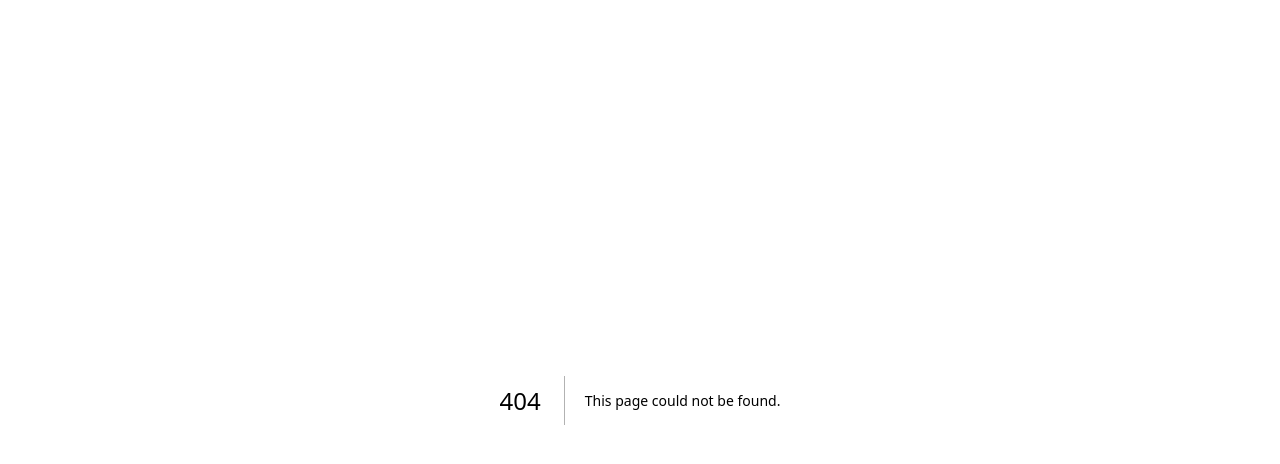
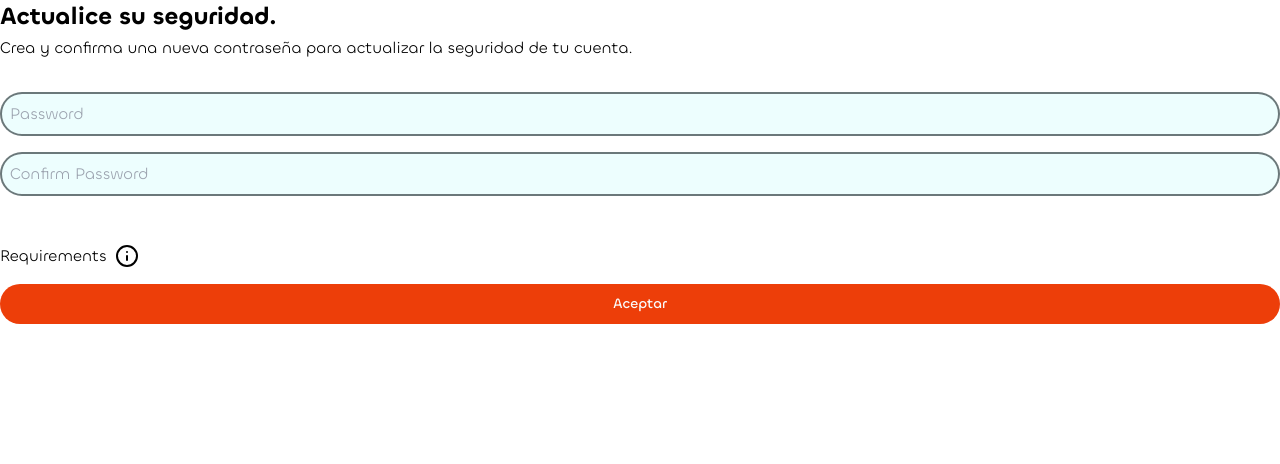
Before and after one commit to ziiizar/seguros, a Next.js app: page /new-password in a window 1280 px wide. Before the commit this address had no page. Shown: the top 464 px of the page. Built offline with nearby package versions, Linux system fonts and the light colour scheme; no server answers.

Commit message:
fixed middleware

```diff
--- /dev/null
+++ b/app/(auth)/confirm-email/page.tsx
@@ -0,0 +1,12 @@
+import React from "react";
+
+const ConfirmEmailPage = () => {
+  return (
+    <div className="">
+      <p>An email has been send to you. Go and confirm</p>
+
+    </div>
+  );
+};
+
+export default ConfirmEmailPage;
--- /dev/null
+++ b/app/(auth)/new-password/page.tsx
@@ -0,0 +1,18 @@
+import NewPasswordForm from '@/components/auth/NewPasswordForm'
+
+const page = async ({searchParams}: {searchParams: Promise<{token: string}>}) => {
+  const {token} = await searchParams
+  return (
+    <div className="flex flex-col gap-6">
+      <div className="flex flex-col gap-8">
+        <section className="flex flex-col gap-1">
+          <h2 className="text-2xl font-semibold">Actualice su seguridad.</h2>
+          <p>Crea y confirma una nueva contraseña para actualizar la seguridad de tu cuenta.</p>
+        </section>
+        <NewPasswordForm token={token} />
+      </div>
+      </div>
+  )
+}
+
+export default page
--- a/components/Admin/LogOutDialog.tsx
+++ b/components/Admin/LogOutDialog.tsx
@@ -5,6 +5,7 @@ import {
   DialogContent,
   DialogFooter,
   DialogHeader,
+  DialogTitle,
 } from "../ui/dialog";
 import { DialogTrigger } from "@radix-ui/react-dialog";
 import { Button } from "../ui/Button";
@@ -20,7 +21,9 @@ const LogOutDialog = () => {
         <LogOut></LogOut> <span>Log out</span>
       </DialogTrigger>
       <DialogContent>
-        <DialogHeader>Log out</DialogHeader>
+        <DialogHeader>
+        <DialogTitle>Log out</DialogTitle>
+          </DialogHeader>
         <div className="flex flex-col gap-4">
           <h1>Are you sure you want to log out?</h1>
         </div>
--- a/components/auth/NewPasswordForm.tsx
+++ b/components/auth/NewPasswordForm.tsx
@@ -1,34 +1,112 @@
 "use client";
-import {Button} from "../ui/Button";
-import Link from "next/link";
+import { useForm } from "react-hook-form";
+import { TSNewPasswordSchema } from "@/actions/auth/newPassword/schema";
+import { newPassword } from "@/actions/auth/newPassword/action";
+import { useAction } from "@/hooks/use-action";
+import { toast } from "sonner";
+import { Button } from "@/components/ui/Button";
+import { useRouter } from "next/navigation";
 import { routes } from "@/constants/routes";
+import {
+  Tooltip,
+  TooltipContent,
+  TooltipProvider,
+  TooltipTrigger,
+} from "../ui/tooltip";
+import { Info } from "lucide-react";
 
-const NewPasswordForm = ({token}: {token: string}) => {
+const NewPasswordForm = ({ token }: { token: string }) => {
+  const router = useRouter();
 
-console.log(token)
+  const { execute, isLoading } = useAction(newPassword, {
+    onSuccess(data, message) {
+      toast.success(message);
+      router.push(routes.login);
+    },
+    onError(error) {
+      toast.error(error);
+    },
+  });
 
+  const {
+    register,
+    handleSubmit,
+    setValue,
+    formState: { errors, isSubmitted },
+  } = useForm<TSNewPasswordSchema>({
+    defaultValues: {
+      password: "",
+      confirmPassword: "",
+      token,
+    },
+  });
+
+  setValue("token", token);
+
+  const onSubmit = async (data: TSNewPasswordSchema) => {
+    await execute(data);
+  };
 
   return (
     <>
-      <p>We´re waiting for a new password.</p>
       <form
-        className="flex flex-col gap-6 w-full"
+        className="flex flex-col  gap-4 w-full"
+        onSubmit={handleSubmit(onSubmit)}
       >
         <input
-          className={
-            "w-full bg-transparent p-2 focus:outline-none focus:ring-0 border-0 "
-          }
+          {...register("password", {
+            required: "Password is required",
+            minLength: {
+              value: 10,
+              message: "Password must be at least 10 characters",
+            },
+          })}
+          placeholder="Password"
+          className="w-full bg-turquoise-blue-50 p-2 focus:outline-none focus:ring-0 border-2 rounded-3xl border-granny-smith-900/70"
+        />
+        <input
+          {...register("confirmPassword", {
+            required: "Confirm Password is required",
+            validate: (value, context) =>
+              value === context.password || "Passwords do not match",
+          })}
+          placeholder="Confirm Password"
+          className="w-full bg-turquoise-blue-50 p-2 focus:outline-none focus:ring-0 border-2 rounded-3xl border-granny-smith-900/70"
         />
 
-        <Button type="submit">
+        <div className="flex  gap-2 flex-col">
+          <div className="text-red-600 text-sm mt-1 h-5">
+            {isSubmitted && errors && Object.values(errors).length > 0 && (
+              <h4>{Object.values(errors)[0]?.message}</h4>
+            )}
+          </div>
+          <div className="flex gap-2">
+            <h4>Requirements</h4>
+            <TooltipProvider>
+              <Tooltip>
+                <TooltipTrigger asChild>
+                  <span className="cursor-pointer">
+                    <Info />
+                  </span>
+                </TooltipTrigger>
+                <TooltipContent>
+                  <ul className="text-sm text-gray-700 space-y-1">
+                    <li>At least 10 Characters</li>
+                    <li>At least 1 Uppercase letter</li>
+                    <li>At least 1 Lowercase letter</li>
+                    <li>At least 1 Special character</li>
+                    <li>At least 1 Number</li>
+                  </ul>
+                </TooltipContent>
+              </Tooltip>
+            </TooltipProvider>
+          </div>
+        </div>
+
+        <Button type="submit" disabled={isLoading}>
           Aceptar
         </Button>
-
-        <Button className=" bg-granny-smith-400 ">
-          <Link href={routes.login}>Cancel</Link>
-        </Button>
       </form>
-
     </>
   );
 };
--- a/components/auth/RegisterForm.tsx
+++ b/components/auth/RegisterForm.tsx
@@ -25,7 +25,7 @@ const RegisterForm = () => {
   const { execute, isLoading } = useAction(signUp, {
     async onSuccess(data, message) {
       toast.success(message);
-      router.push(routes.home);
+      router.push(routes.confirmEmail);
     },
     onError(error) {
       toast.error(error);
--- a/components/auth/ResetPasswordForm.tsx
+++ b/components/auth/ResetPasswordForm.tsx
@@ -3,16 +3,40 @@
 import Link from "next/link";
 import { routes } from "@/constants/routes";
 import {Button} from "../ui/Button";
+import { TSResetPasswordSchema } from "@/actions/auth/resetPassword/schema";
+import { useForm } from "react-hook-form";
+import { toast } from "sonner";
+import { useAction } from "@/hooks/use-action";
+import { resetPassword } from "@/actions/auth/resetPassword/action";
 
 const ResetPasswordForm = () => {
 
+  const { execute, isLoading } = useAction(resetPassword, {
+    onSuccess(data, message) {
+      toast.success(message);
+    },
+    onError(error) {
+      toast.error(error);
+    },
+  });
+
+  const { register, handleSubmit } = useForm<TSResetPasswordSchema>({
+    defaultValues: {
+      email: "",
+    },
+  });
+
+  const onSubmit = async (data: TSResetPasswordSchema) => {
+    await execute(data);
+  };
 
   return (
     <>
     <p className="text-3xl">Let´s find your account.</p>
-      <form className="flex flex-col gap-6 w-full" >
+      <form onSubmit={handleSubmit(onSubmit)} className="flex flex-col gap-6 w-full" >
 
             <input
+            {...register("email")}
               className={
                 "w-full bg-transparent p-2 focus:outline-none focus:ring-0 border-0 "
               }
@@ -29,7 +53,7 @@ const ResetPasswordForm = () => {
         </div> */}
 
         <div className="flex gap-4">
-          <Button type="submit"
+          <Button disabled={isLoading} type="submit"
           >
             Send reset email
           </Button>
--- a/constants/routes.ts
+++ b/constants/routes.ts
@@ -3,7 +3,7 @@ interface routes {
   login: string;
   register: string;
   admin: string;
-  adminNotifications: string
+  // adminNotifications: string
   adminLeads: string
   unauthorized: string;
   confirmEmail:string
@@ -21,13 +21,13 @@ export const routes: routes = {
   login: "/login",
   register: "/register",
   admin: "/admin/dashboard",
-  adminNotifications:'/admin/notifications',
+  // adminNotifications:'/admin/notifications',
   adminLeads:'/admin/leads',
   unauthorized: "/unauthorized",
   confirmEmail: '/confirm-email',
   verifyEmail: '/email-verification',
   reset: '/reset',
-  newPassword: '/auth/new-password',
+  newPassword: '/new-password',
   services: '/services',
   aboutUs: '/aboutUs',
   survey: '/services/survey'
@@ -36,9 +36,9 @@ export const routes: routes = {
 };
 
 
-const PUBLIC_ROUTES = [routes.home, routes.unauthorized, routes.services, routes.aboutUs,routes.admin,  routes.adminNotifications, routes.adminLeads, routes.login, routes.register];
+const PUBLIC_ROUTES = [routes.home, routes.unauthorized, routes.services, routes.aboutUs,  routes.survey];
 // const PREFIX_PUBLIC_ROUTES = [];
-// const PRIVATE_ROUTES = [];
-const AUTH_ROUTES = [, routes.verifyEmail, routes.confirmEmail, routes.reset, routes.newPassword];
+const ADMIN_ROUTES = [routes.admin, routes.adminLeads];
+const AUTH_ROUTES = [routes.login, routes.register, routes.verifyEmail, routes.confirmEmail, routes.reset, routes.newPassword];
 
-export { AUTH_ROUTES,  PUBLIC_ROUTES };
+export { AUTH_ROUTES,  PUBLIC_ROUTES, ADMIN_ROUTES };
--- a/lib/mail.ts
+++ b/lib/mail.ts
@@ -11,7 +11,8 @@ export const sendVerificationEmail = async (email: string, token: string) => {
 
   await resend.emails.send({
     from: "onboarding@resend.dev",
-    to: email,
+    // to: email,
+    to: "cesarfpna@gmail.com",
     subject: "Confirm your email",
     html: `<p>Click<a href="${confirmLink}"> here </a>to confirm your email </p>`,
   });
```
Also changed, not shown: middleware.ts (+9 -1 lines).
